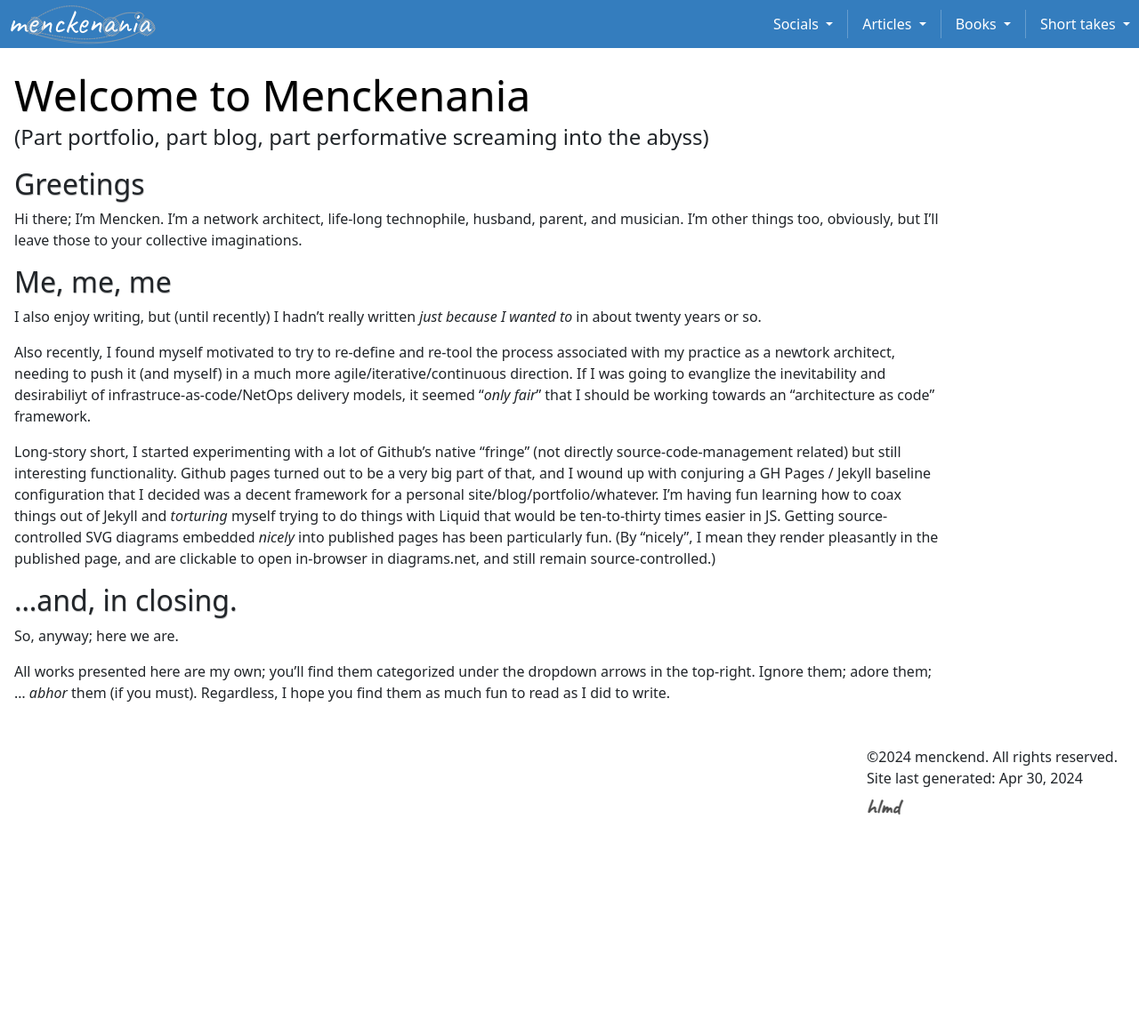
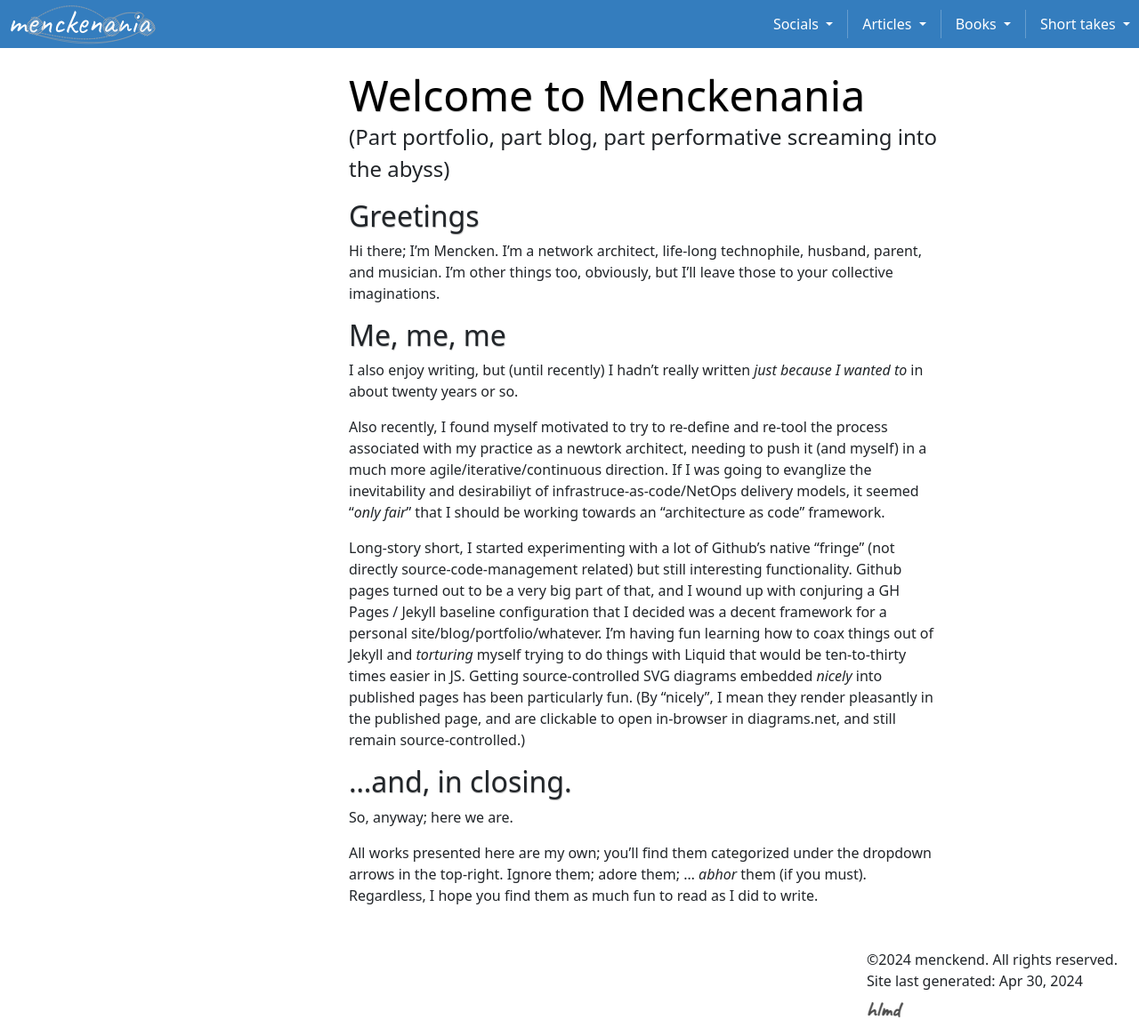
Before and after one commit to menckend/alpha, a Jekyll site: the page built from index.md, in a window 1280 px wide and 1156 px high. Shown: the whole window at 89% size. Built offline with Jekyll 4.4.1, drawn with Linux system fonts in a browser that asks for light colours.

Commit message:
Update default.html

```diff
--- a/_layouts/default.html
+++ b/_layouts/default.html
@@ -12,7 +12,7 @@
 								{% include new-sidebar.html %}
 							{% endunless %}
 							{% if page.pagenav == false %}
-							   	<div class="col-2 .d-none .d-md-block"></div>
+							   	<div class="col-2 .d-none .d-md-block" style="width:400px"></div>
 							{% endif %}
 						</div>
 					</div>
```
